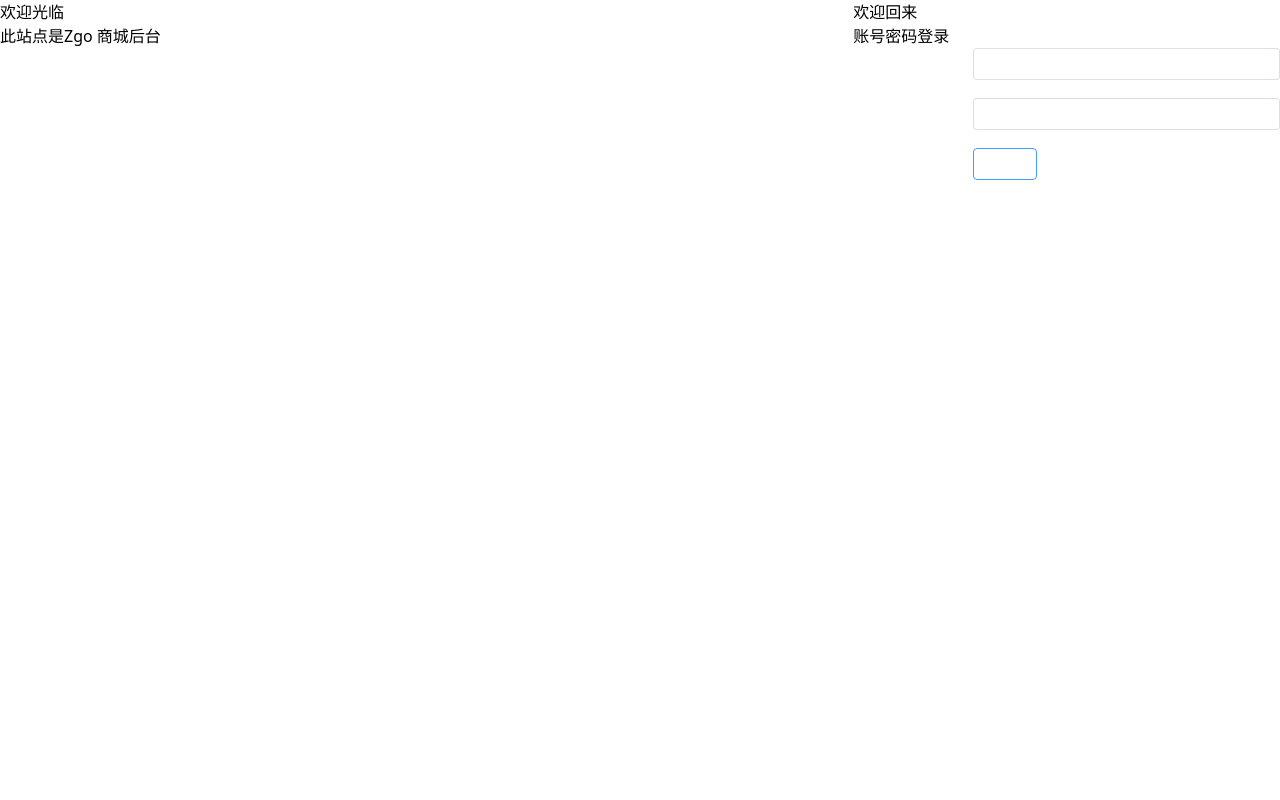
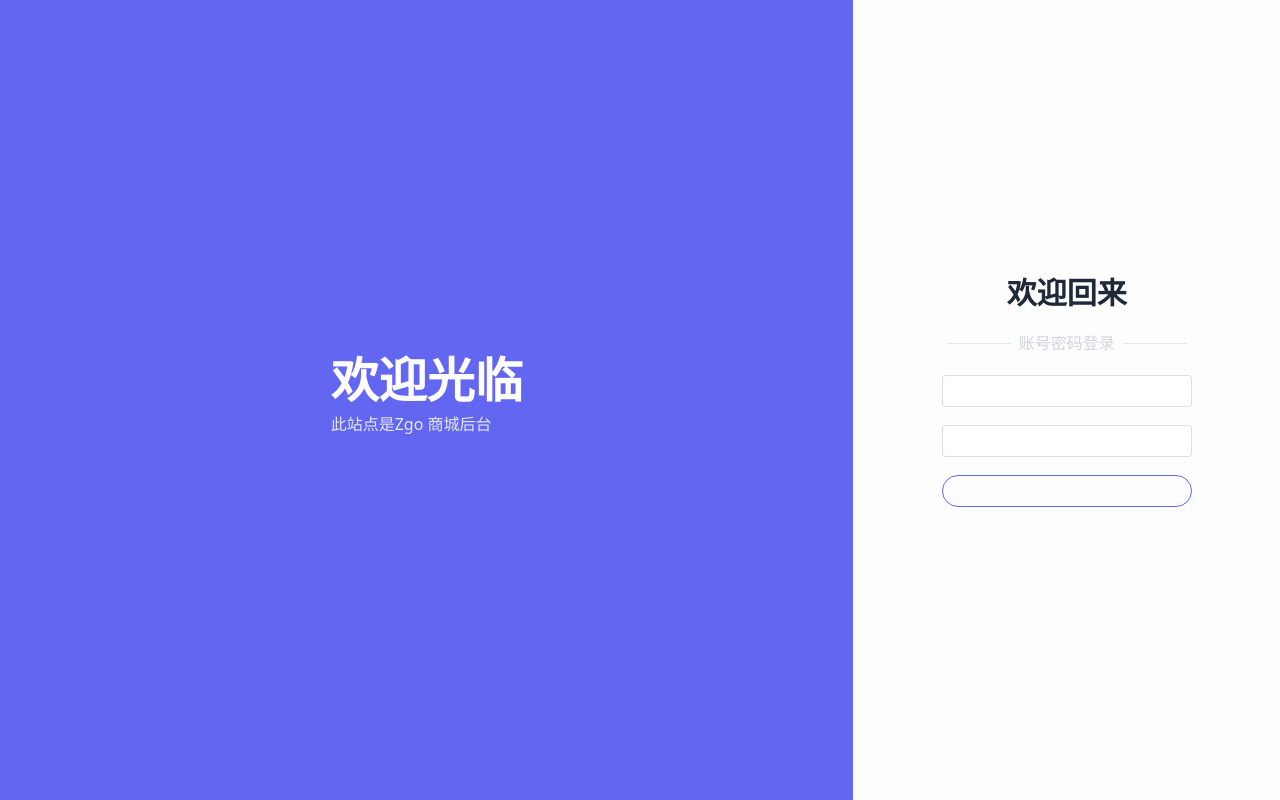
Before and after one commit to zero-li/shop-admin-web, a Vue app: page /login#/login in a window 1280 px wide. Built offline with nearby package versions, Linux system fonts and the light colour scheme.

Commit message:
login page css

```diff
--- a/src/pages/login.vue
+++ b/src/pages/login.vue
@@ -1,20 +1,20 @@
 <template>
-    <el-row>
-        <el-col :span="16">
+    <el-row class="min-h-screen bg-indigo-500">
+        <el-col :span="16" class="flex items-center justify-center">
             <div>
-                <div>欢迎光临</div>
-                <div>此站点是Zgo 商城后台</div>
+                <div class="font-bold text-light-50 text-5xl">欢迎光临</div>
+                <div class="text-gray-200 text-base my-2">此站点是Zgo 商城后台</div>
             </div>
         </el-col>
 
-        <el-col :span="8">
-            <h2>欢迎回来</h2>
-            <div>
-                <span></span>
+        <el-col :span="8" class="bg-light-50 flex items-center justify-center flex-col">
+            <h2 class="font-bold text-3xl text-gray-800">欢迎回来</h2>
+            <div class="flex items-center justify-center my-5 text-gray-300 space-x-2">
+                <span class="h-[1px] w-16 bg-gray-200"></span>
                 <span>账号密码登录</span>
-                <span></span>
+                <span class="h-[1px] w-16 bg-gray-200"></span>
             </div>
-            <el-form :model="form" label-width="120px">
+            <el-form :model="form" class="w-[250px]">
                 <el-form-item >
                     <el-input v-model="form.username" />
                 </el-form-item>
@@ -23,7 +23,7 @@
                 </el-form-item>
 
                 <el-form-item>
-                    <el-button type="primary" @click="onSubmit">登 录</el-button>
+                    <el-button round color="#626aef" type="primary" class="w-[250px]"  @click="onSubmit">登 录</el-button>
                 </el-form-item>
             </el-form>
 
```
